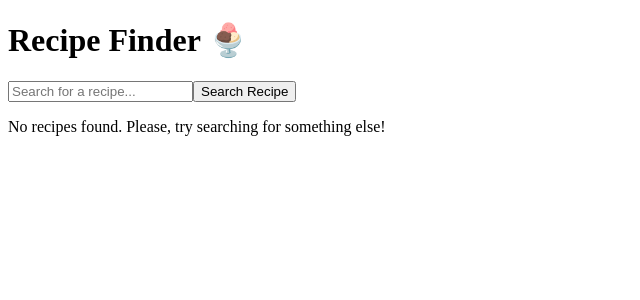
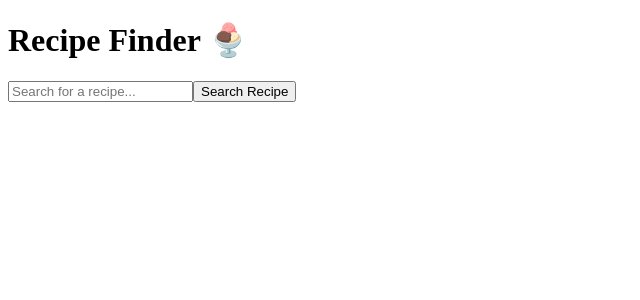
Before and after one commit to yordan-gergov01/Coding-Practice-Repo-random-problems-, a React (Create React App) app in the folder recipe-finder/: page / in a window 1280 px wide. Shown: the top 300 px of the page, without its empty margins (0-640 px from the left). Built offline with nearby package versions, Linux system fonts and the light colour scheme.

Commit message:
delete the no recipe paragraph

```diff
--- a/recipe-finder/src/components/RecipeList.jsx
+++ b/recipe-finder/src/components/RecipeList.jsx
@@ -1,7 +1,7 @@
 function RecipeList({ recipes, onSelectRecipe }) {
-  if (recipes.length === 0) {
-    return <p>No recipes found. Please, try searching for something else!</p>;
-  }
+  //   if (recipes.length === 0) {
+  //     return <p>No recipes found. Please, try searching for something else!</p>;
+  //   }
 
   return (
     <div>
```
